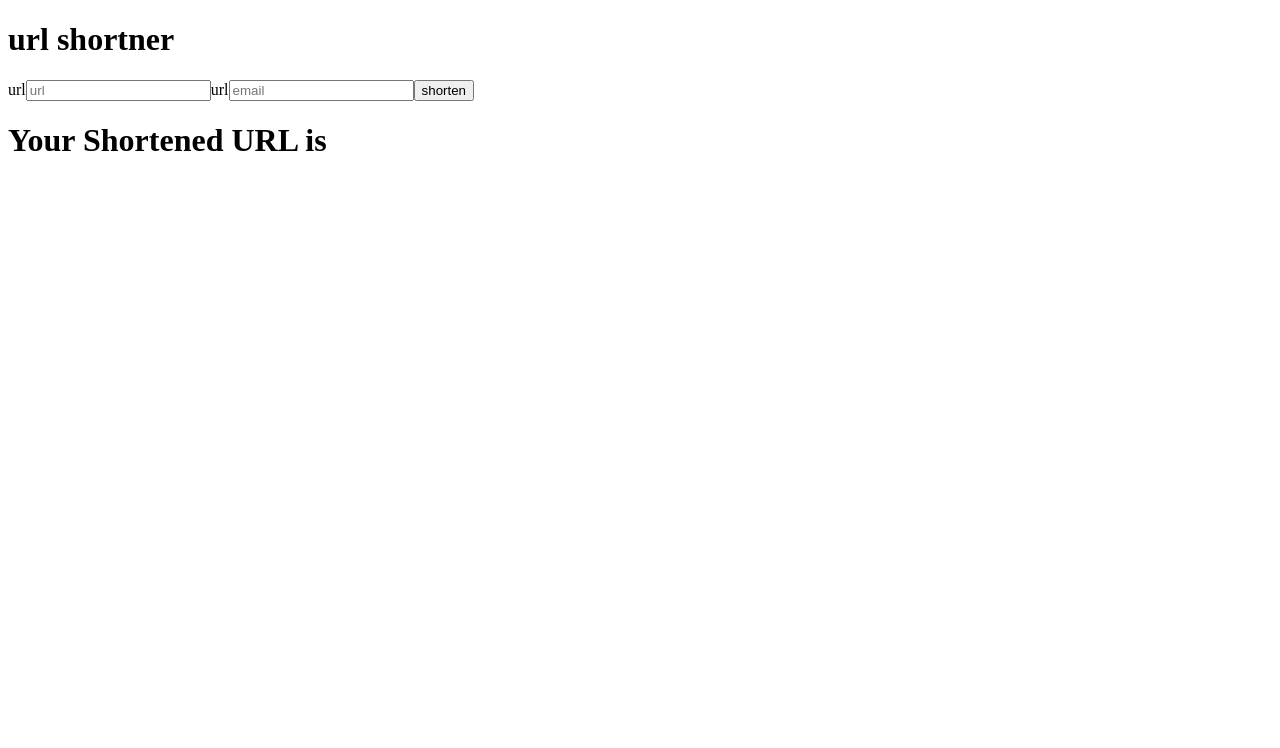
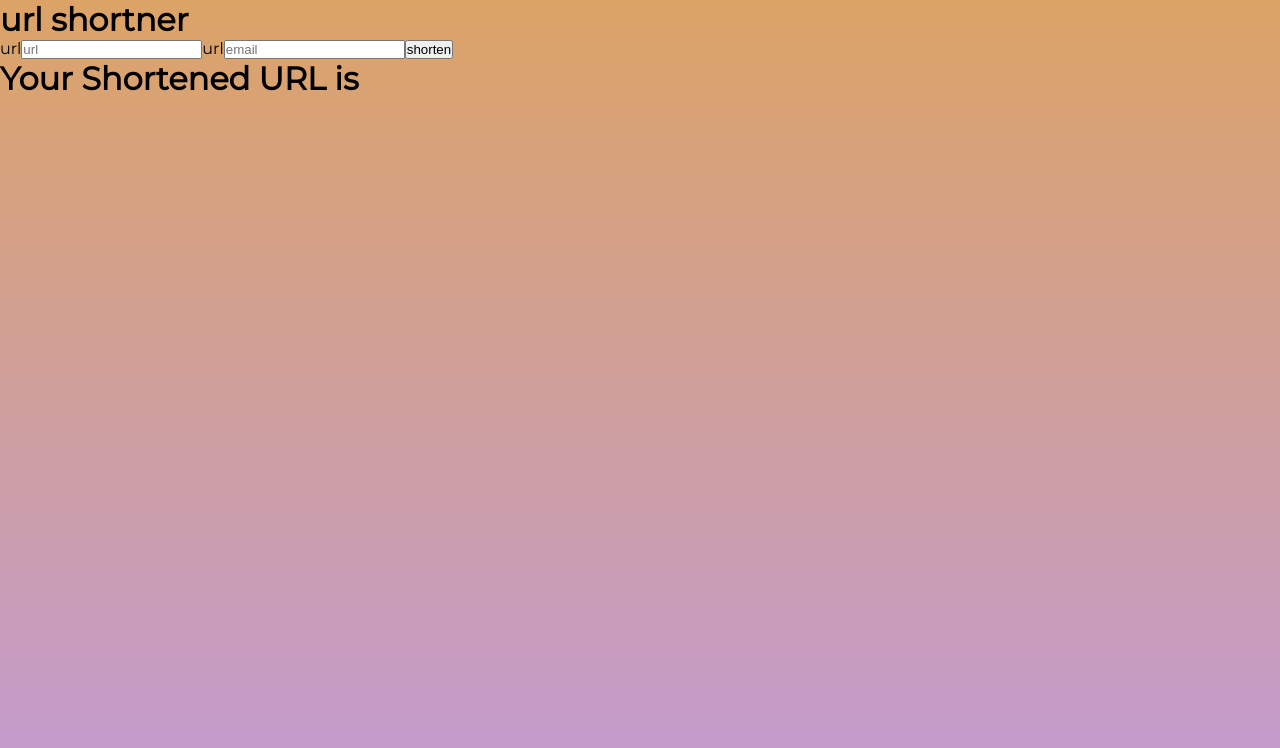
Before and after one commit to AlejoTorres2001/url-shortener, a Next.js app: page / in a window 1280 px wide. Shown: the top 748 px of the page. Built offline with nearby package versions, Linux system fonts and the light colour scheme.

Commit message:
styled form

```diff
--- a/src/styles/globals.css
+++ b/src/styles/globals.css
@@ -0,0 +1,109 @@
+@import url(https://fonts.googleapis.com/css?family=Montserrat);
+* {margin: 0; padding: 0;}
+
+html {
+  height: 100%;
+  background:
+    linear-gradient(rgba(196, 102, 0, 0.6), rgba(155, 89, 182, 0.6));
+}
+
+body {
+  font-family: montserrat, arial, verdana;
+}
+#msform {
+  width: 400px;
+  margin: 50px auto;
+  text-align: center;
+  position: relative;
+}
+#msform fieldset {
+  background: white;
+  border: 0 none;
+  border-radius: 3px;
+  box-shadow: 0 0 15px 1px rgba(0, 0, 0, 0.4);
+  padding: 20px 30px;
+  box-sizing: border-box;
+  width: 80%;
+  margin: 0 10%;
+  position: relative;
+}
+#msform input, #msform textarea {
+  padding: 15px;
+  border: 1px solid #ccc;
+  border-radius: 3px;
+  margin-bottom: 10px;
+  width: 100%;
+  box-sizing: border-box;
+  font-family: montserrat;
+  color: #2C3E50;
+  font-size: 13px;
+}
+#msform .action-button {
+  width: 100px;
+  background: #27AE60;
+  font-weight: bold;
+  color: white;
+  border: 0 none;
+  border-radius: 1px;
+  cursor: pointer;
+  padding: 10px 5px;
+  margin: 10px 5px;
+}
+#msform .action-button:hover, #msform .action-button:focus {
+  box-shadow: 0 0 0 2px white, 0 0 0 3px #27AE60;
+}
+.fs-title {
+  font-size: 15px;
+  text-transform: uppercase;
+  color: #2C3E50;
+  margin-bottom: 10px;
+}
+.fs-subtitle {
+  font-weight: normal;
+  font-size: 13px;
+  color: #666;
+  margin-bottom: 20px;
+}
+#progressbar {
+  margin-bottom: 30px;
+  overflow: hidden;
+  counter-reset: step;
+}
+#progressbar li {
+  list-style-type: none;
+  color: white;
+  text-transform: uppercase;
+  font-size: 9px;
+  width: 33.33%;
+  float: left;
+  position: relative;
+}
+#progressbar li:before {
+  content: counter(step);
+  counter-increment: step;
+  width: 20px;
+  line-height: 20px;
+  display: block;
+  font-size: 10px;
+  color: #333;
+  background: white;
+  border-radius: 3px;
+  margin: 0 auto 5px auto;
+}
+#progressbar li:after {
+  content: '';
+  width: 100%;
+  height: 2px;
+  background: white;
+  position: absolute;
+  left: -50%;
+  top: 9px;
+  z-index: -1;
+}
+#progressbar li:first-child:after {
+  content: none;
+}
+#progressbar li.active:before,  #progressbar li.active:after{
+  background: #27AE60;
+  color: white;
+}
```
